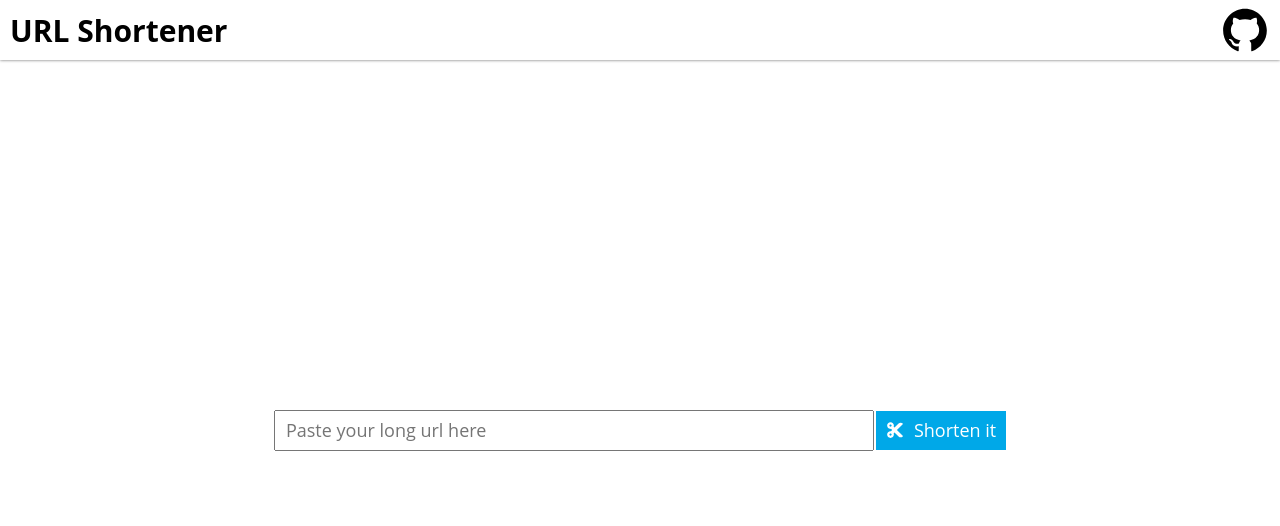
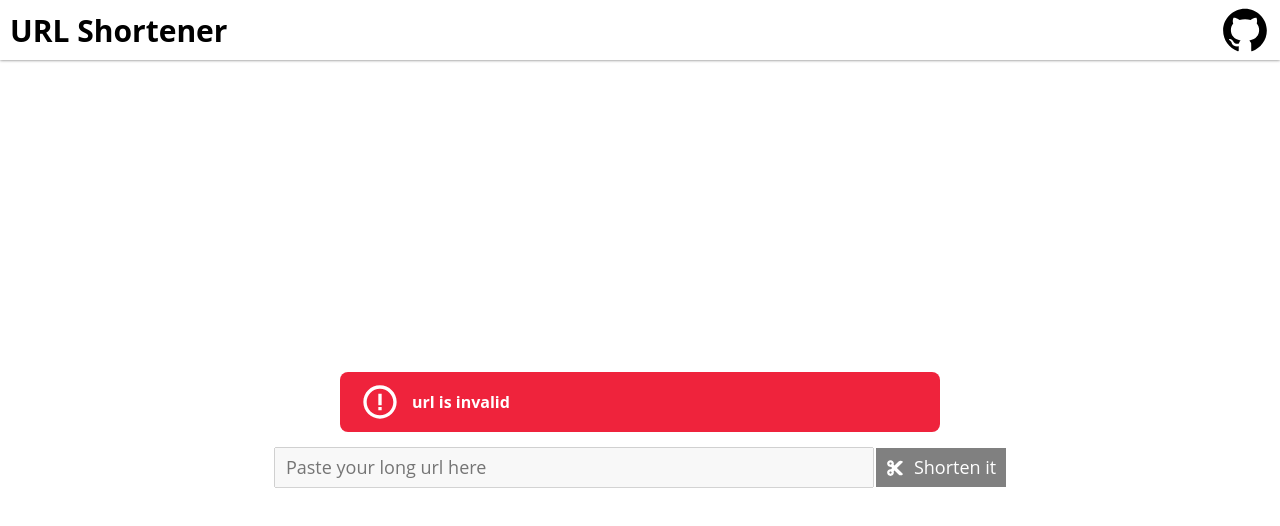
Before and after one commit to ealpizr/url-shortener, a Next.js app: page / in a window 1280 px wide. Both pictures are taken after a click on the button "Shorten it". Shown: the top 526 px of the page. Built offline with nearby package versions, Linux system fonts and the light colour scheme.

Commit message:
feat: add url shortening logic

```diff
--- /dev/null
+++ b/components/MessageModal.tsx
@@ -0,0 +1,23 @@
+import styles from "@styles/message.module.scss";
+import { BiErrorCircle } from "react-icons/bi";
+import { BsCheckCircle } from "react-icons/bs";
+
+interface Props {
+  type: "error" | "success";
+  children: JSX.Element;
+}
+
+const MessageModal = ({ type, children }: Props) => {
+  return (
+    <div className={`${styles.container} ${styles[type]}`}>
+      {type === "error" ? (
+        <BiErrorCircle className={styles.icon} />
+      ) : (
+        <BsCheckCircle className={styles.icon} />
+      )}
+      <div className={styles.message}>{children}</div>
+    </div>
+  );
+};
+
+export default MessageModal;
--- a/next.config.js
+++ b/next.config.js
@@ -2,6 +2,6 @@
 const nextConfig = {
   reactStrictMode: true,
   swcMinify: true,
-}
+};
 
-module.exports = nextConfig
+module.exports = nextConfig;
--- a/pages/api/shorten.ts
+++ b/pages/api/shorten.ts
@@ -8,7 +8,7 @@ const handler = (
   req: NextApiRequest,
   res: NextApiResponse<IShortenResponse>
 ) => {
-  const body = validationSchema.safeParse(req.body);
+  const body = validationSchema.safeParse(JSON.parse(req.body));
   if (!body.success) {
     return res.status(400).json({
       error: "bad request",
--- a/pages/index.tsx
+++ b/pages/index.tsx
@@ -1,8 +1,47 @@
+import InvalidRequestError from "@apptypes/InvalidRequestError";
+import MessageModal from "@components/MessageModal";
+import validationSchema from "@schemas/shortenRequestSchema";
 import styles from "@styles/index.module.scss";
+import { ChangeEvent, useState } from "react";
 import { AiFillGithub } from "react-icons/ai";
 import { FaCut } from "react-icons/fa";
 
 const Home = () => {
+  const [url, setUrl] = useState("");
+  const [isBusy, setBusy] = useState(false);
+  const [error, setError] = useState("");
+  const [success, setSuccess] = useState("");
+
+  const handleUrlChange = (e: ChangeEvent<HTMLInputElement>) => {
+    if (error) setError("");
+    if (success) setSuccess("");
+
+    setUrl(e.target.value);
+  };
+
+  const shortenUrl = async () => {
+    setBusy(true);
+    try {
+      const reqBody = validationSchema.safeParse({ url });
+      if (!reqBody.success) {
+        throw new InvalidRequestError(reqBody.error.issues[0].message);
+      }
+      const response = await fetch("/api/shorten", {
+        method: "POST",
+        body: JSON.stringify(reqBody.data),
+      });
+      const body = await response.json();
+      setSuccess(`${process.env.NEXT_PUBLIC_URL}/${body.slug}`);
+    } catch (e) {
+      if (e instanceof InvalidRequestError) {
+        return setError(e.message);
+      }
+      setError("unknown error");
+      console.error(e);
+    }
+    setBusy(false);
+  };
+
   return (
     <div className={styles.container}>
       <nav className={styles.header}>
@@ -15,15 +54,34 @@ const Home = () => {
         </a>
       </nav>
       <section className={styles.main}>
+        {error && (
+          <MessageModal type="error">
+            <p>{error}</p>
+          </MessageModal>
+        )}
+        <div className={styles["main-container"]}>
           <input
             className={styles.input}
             type="text"
             placeholder="Paste your long url here"
+            value={url}
+            onChange={handleUrlChange}
+            disabled={isBusy}
           />
-        <button className={styles.button}>
+          <button
+            className={styles.button}
+            onClick={shortenUrl}
+            disabled={isBusy}
+          >
             <FaCut />
             Shorten it
           </button>
+        </div>
+        {success && (
+          <MessageModal type="success">
+            <a href={success}>{success}</a>
+          </MessageModal>
+        )}
       </section>
     </div>
   );
--- a/styles/index.module.scss
+++ b/styles/index.module.scss
@@ -30,6 +30,15 @@
 .main {
   flex: 1;
   display: flex;
+  flex-direction: column;
+  align-items: center;
+  justify-content: center;
+  gap: 1.5rem;
+}
+
+.main-container {
+  width: 100%;
+  display: flex;
   align-items: center;
   justify-content: center;
   gap: 0.2rem;
@@ -58,6 +67,10 @@
   &:hover {
     background-color: #00b7ff;
   }
+
+  &:disabled {
+    background-color: gray;
+  }
 }
 
 @media only screen and (max-width: 600px) {
--- /dev/null
+++ b/styles/message.module.scss
@@ -0,0 +1,34 @@
+.error {
+  background-color: #ef233c;
+}
+
+.success {
+  background-color: #06d6a0;
+}
+
+.container {
+  display: flex;
+  align-items: center;
+  justify-content: flex-start;
+  width: 90%;
+  max-width: 600px;
+  border-radius: 8px;
+  padding: 1rem 2rem;
+}
+
+.icon {
+  font-size: 4rem;
+  color: white;
+  margin-right: 1.2rem;
+}
+
+.message {
+  flex: 1;
+  color: white;
+  font-weight: 700;
+
+  a {
+    color: white;
+    text-decoration: none;
+  }
+}
--- /dev/null
+++ b/types/InvalidRequestError.ts
@@ -0,0 +1,7 @@
+class InvalidRequestError extends Error {
+  constructor(msg: string) {
+    super(msg);
+  }
+}
+
+export default InvalidRequestError;
```
Also changed, not shown: 1 other file (tests, documents, lock files or other folders). Lines whose indentation alone changed are shown as unchanged.
